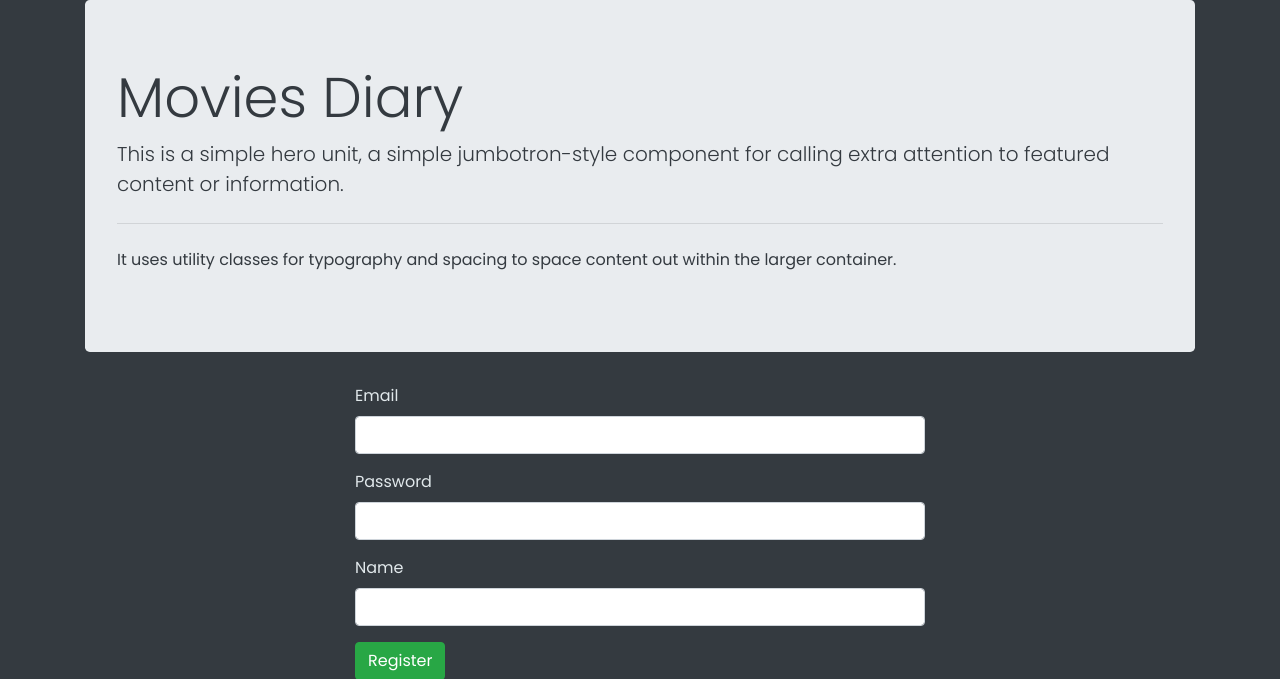
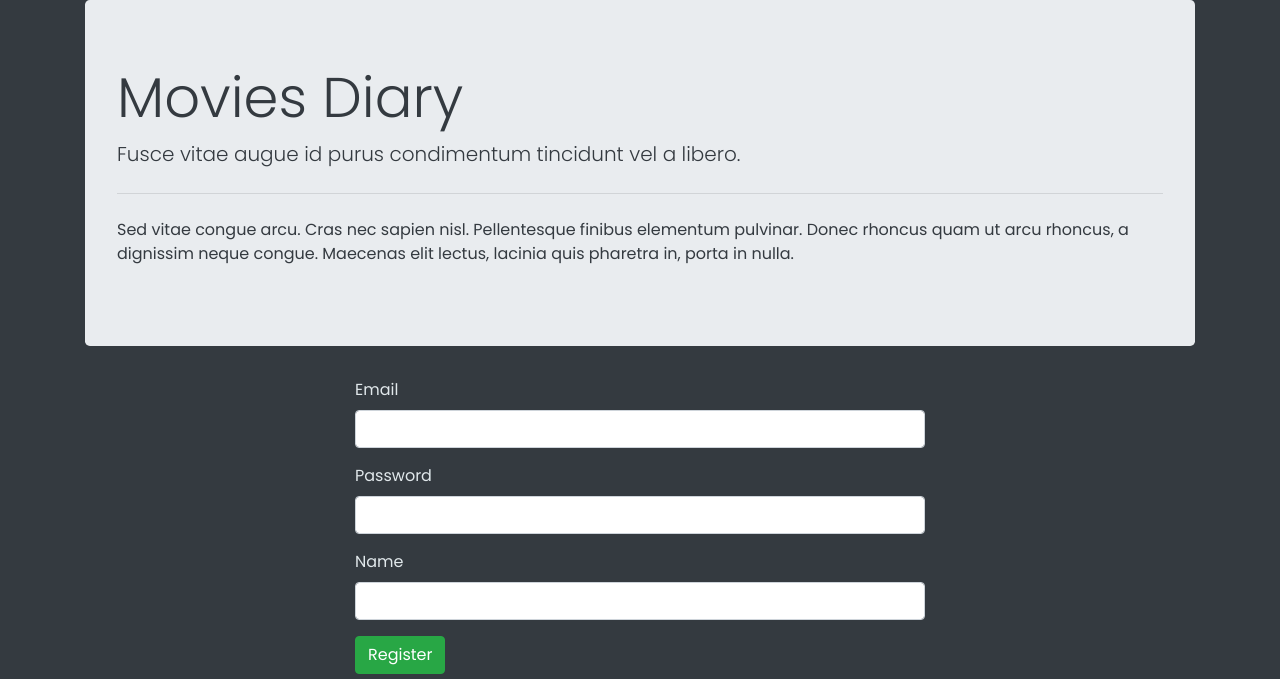
Before and after one commit to ivklisurova/custom-based-API-website, a Flask app: page /register in a window 1280 px wide. Shown: the part 56-735 px from the top of the page. Run offline with Flask 2, Linux system fonts and the light colour scheme; parts of the project's set-up code (start-up, migrations or seed data) failed here and were passed over; some libraries are stand-ins or nearby versions; some web fonts are replaced.

Commit message:
update text

```diff
--- a/templates/authentication/register.html
+++ b/templates/authentication/register.html
@@ -7,12 +7,11 @@
     <div class="container">
         <div class="jumbotron">
             <h1 class="display-4 jumbo-color">Movies Diary</h1>
-            <p class="lead jumbo-color">This is a simple hero unit, a simple jumbotron-style component for calling extra
-                attention to featured content or information.</p>
+            <p class="lead jumbo-color">Fusce vitae augue id purus condimentum tincidunt vel a libero.</p>
             <hr class="my-4 jumbo-color">
-            <p class="jumbo-color">It uses utility classes for typography and spacing to space content out within the
-                larger
-                container.</p>
+            <p class="jumbo-color">Sed vitae congue arcu. Cras nec sapien nisl. Pellentesque finibus elementum pulvinar.
+                Donec rhoncus quam ut arcu rhoncus, a dignissim neque congue. Maecenas elit lectus, lacinia quis
+                pharetra in, porta in nulla.</p>
         </div>
     </div>
 
```
Also changed, not shown: templates/authentication/login.html (+4 -5 lines), templates/index.html (+3 -5 lines).
